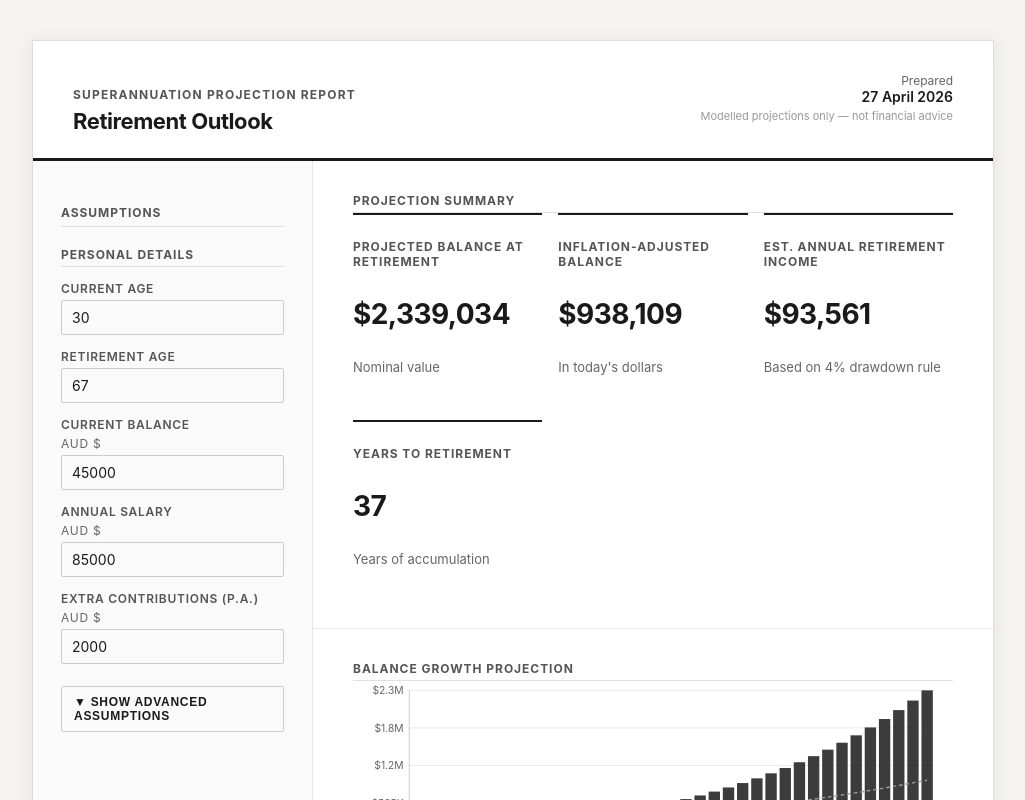
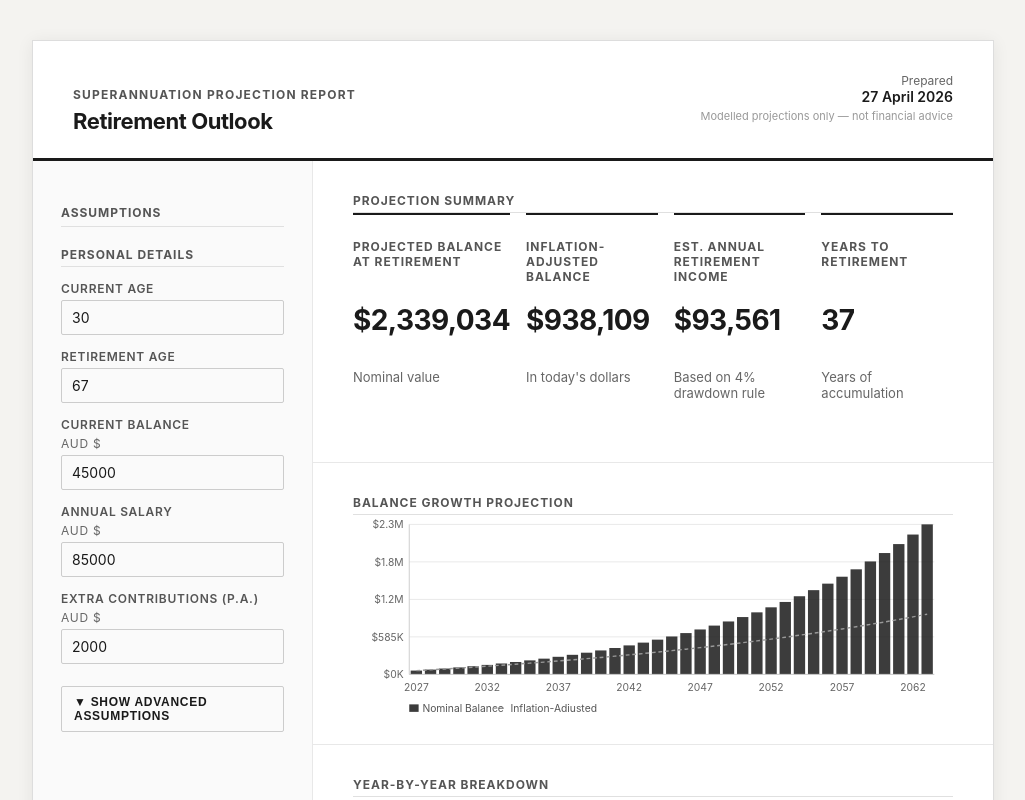
Before and after one commit to mitch-murph/super-retirement-planner, a React (Vite) app: page / in a window 1280 px wide. Shown: the top 800 px of the page, without its empty margins (127-1152 px from the left). Built offline with nearby package versions, Linux system fonts and the light colour scheme.

Commit message:
Enhance SummaryMetrics layout and update MetricLabel to accept custom styles

```diff
--- a/src/components/SummaryMetrics.tsx
+++ b/src/components/SummaryMetrics.tsx
@@ -13,6 +13,8 @@ const metricStyle: React.CSSProperties = {
   borderTop: `2px solid ${colors.borderStrong}`,
   paddingTop: "12px",
   paddingBottom: "16px",
+  display: "grid",
+  gridTemplateRows: "3em auto auto",
 };
 
 const valueStyle: React.CSSProperties = {
@@ -32,7 +34,7 @@ export default function SummaryMetrics({ result }: Props) {
   return (
     <div>
       <SectionHeading>Projection Summary</SectionHeading>
-      <div style={{ display: "grid", gridTemplateColumns: "repeat(auto-fit, minmax(180px, 1fr))", gap: "16px" }}>
+      <div style={{ display: "grid", gridTemplateColumns: "repeat(4, 1fr)", gap: "16px", alignItems: "start" }}>
         <div style={metricStyle}>
           <MetricLabel>Projected Balance at Retirement</MetricLabel>
           <p style={valueStyle}>{fmt(result.finalBalance)}</p>
--- a/src/components/ui/MetricLabel.tsx
+++ b/src/components/ui/MetricLabel.tsx
@@ -1,7 +1,12 @@
 import { labelUppercase } from "../../theme";
+import React from "react";
 
-type Props = { children: React.ReactNode };
+type Props = { children: React.ReactNode; style?: React.CSSProperties };
 
-export default function MetricLabel({ children }: Props) {
-  return <p style={{ ...labelUppercase, marginBottom: "6px" }}>{children}</p>;
+export default function MetricLabel({ children, style }: Props) {
+  return (
+    <p style={{ ...labelUppercase, marginBottom: "6px", ...style }}>
+      {children}
+    </p>
+  );
 }
```
